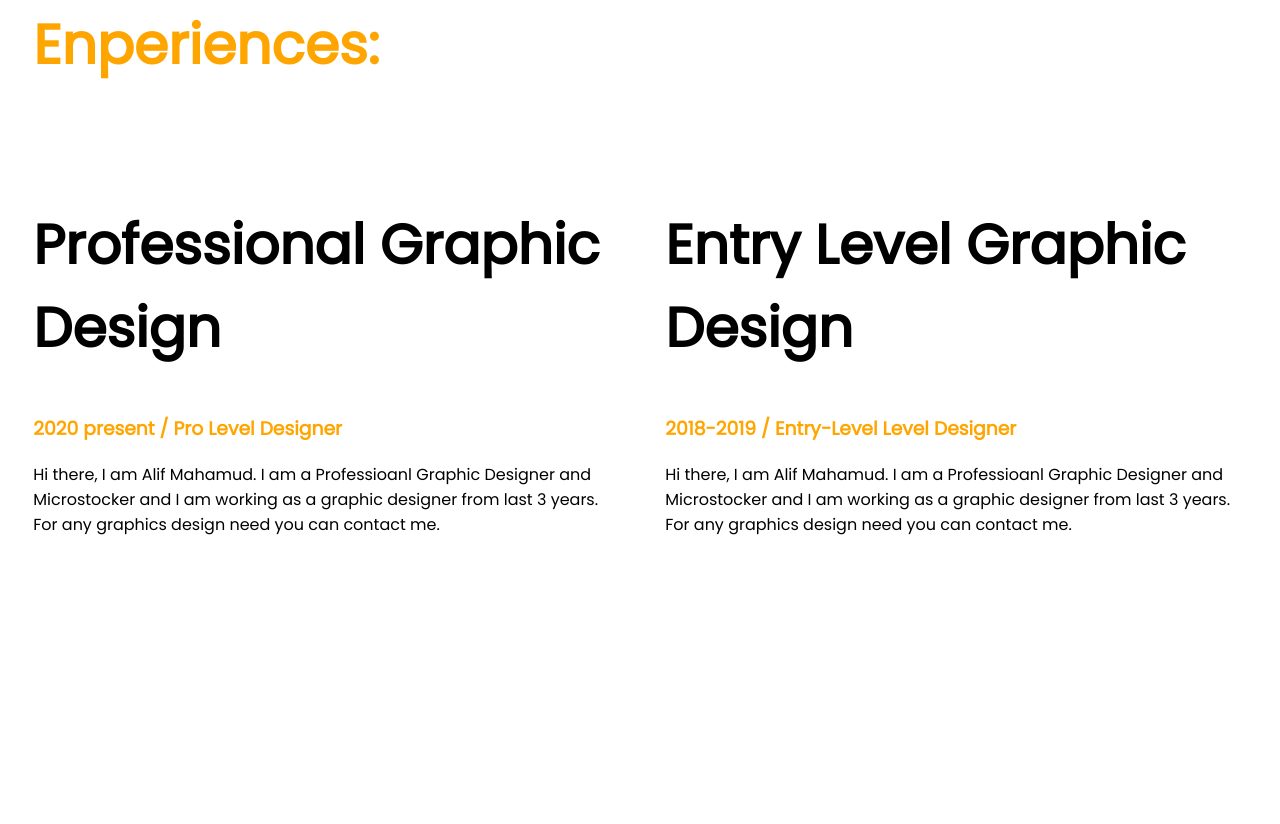
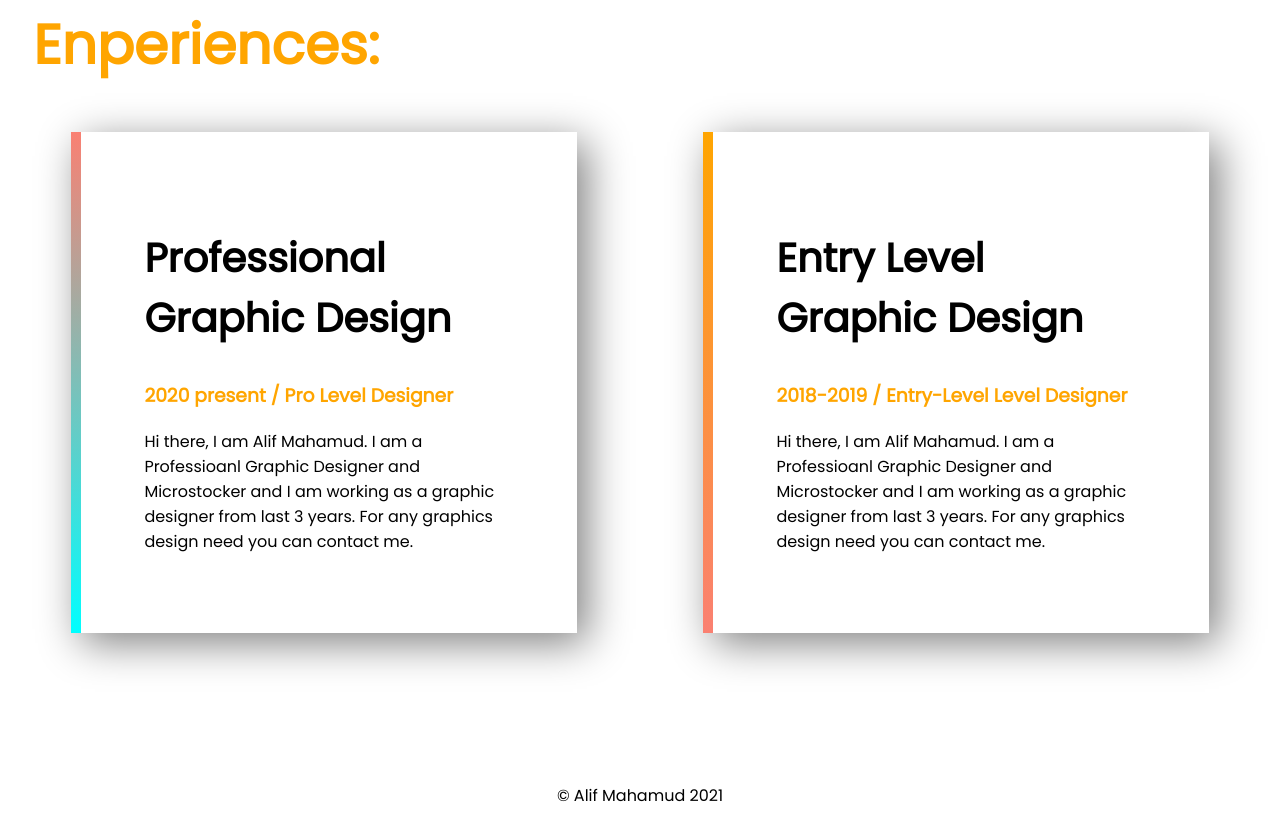
Before and after one commit to alifmahamud/my-first-repo, a plain HTML site: page index.html in a window 1280 px wide. Shown: the part 1692-2516 px from the top of the page. Before the commit the page ends 2420 px from the top, so only its background shows below. Drawn offline with Linux system fonts and the light colour scheme.

Commit message:
new box added

```diff
--- a/index.html
+++ b/index.html
@@ -42,19 +42,19 @@
     <section class="section3">
         <h1 class="experience">Enperiences:</h1>
         <div class="flexible">
-            <div class="half-width">
-                <h1>
+            <div id="pro-developer" class="experience-area">
+                <h2 class="font-size">
                     Professional Graphic Design
-                </h1>
+                </h2>
                 <h3 class="orange-color">2020 present / Pro Level Designer</h3>
                 <p>Hi there, I am Alif Mahamud. I am a Professioanl Graphic Designer and Microstocker and I am working
                     as a
                     graphic designer from last 3 years. For any graphics design need you can contact me.</p>
             </div>
-            <div class="half-width">
-                <h1>
+            <div id="baby-developer" class="experience-area">
+                <h2 class="font-size">
                     Entry Level Graphic Design
-                </h1>
+                </h2>
                 <h3 class="orange-color">2018-2019 / Entry-Level Level Designer</h3>
                 <p>Hi there, I am Alif Mahamud. I am a Professioanl Graphic Designer and Microstocker and I am working
                     as a
@@ -62,6 +62,9 @@
             </div>
         </div>
     </section>
+    <footer>
+        <p>© Alif Mahamud 2021</p>
+    </footer>
 </body>
 
 </html>
--- a/style.css
+++ b/style.css
@@ -29,3 +29,26 @@ h1{
     padding-left: 2%;
     color: orange;
 }
+.experience-area{
+    box-shadow: 10px 10px 40px grey;
+    width: 40%;
+    margin-right: 5%;
+    margin-left: 5%;
+    padding: 5%;
+}
+.font-size{
+    font-size: 40px;
+}
+#pro-developer{
+    border-left: 10px solid;
+    border-image: linear-gradient(salmon, cyan);
+    border-image-slice: 1;
+}
+#baby-developer{
+    border-left: 10px solid;
+    border-image: linear-gradient(orange, salmon);
+    border-image-slice: 1;
+}
+footer p{
+    text-align: center;
+}
```
